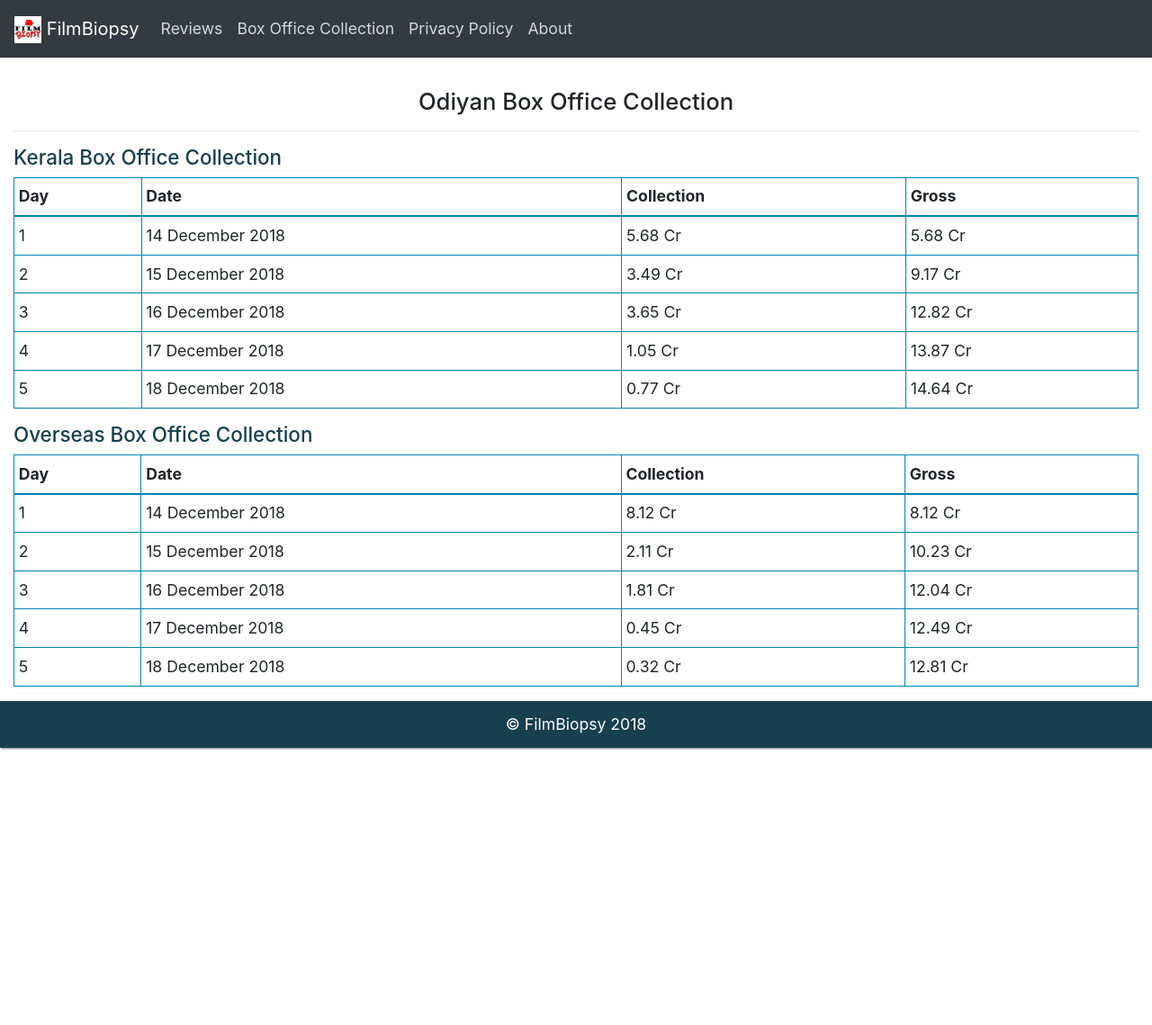
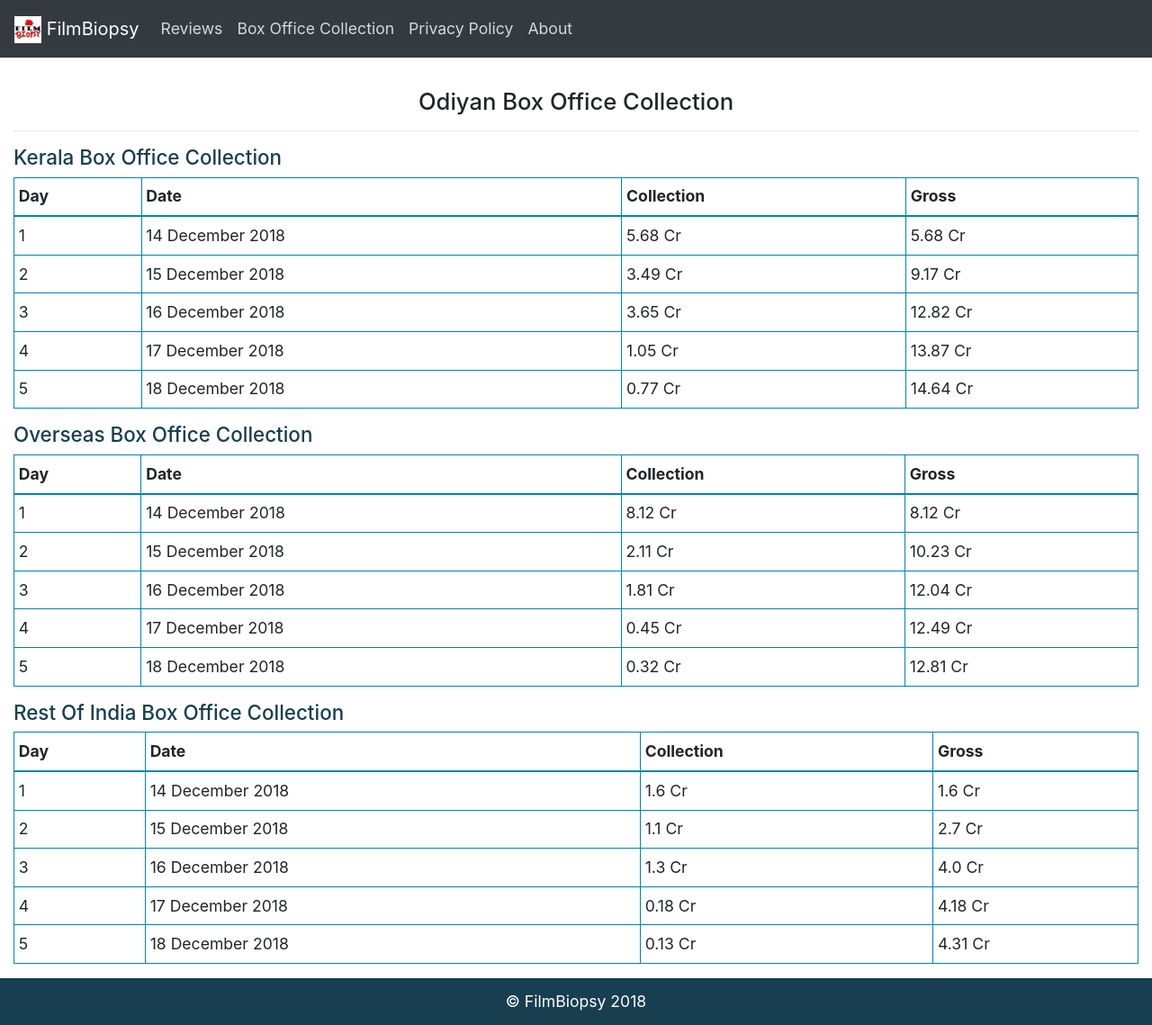
Before and after one commit to FilmBiopsy/filmbiopsy.github.io, a Jekyll site: the page built from _boxoffice/odiyan.md, in a window 1280 px wide and 1139 px high. Shown: the whole window at 90% size. Built offline with Jekyll 4.4.1, drawn with Linux system fonts in a browser that asks for light colours.

Commit message:
Rest of India

```diff
--- a/_boxoffice/odiyan.md
+++ b/_boxoffice/odiyan.md
@@ -29,4 +29,17 @@ locations:
         amount: .45
       - date: 18 December 2018
         amount: .32
+  - name: Rest Of India Box Office
+    denomination: Cr
+    collection:
+      - date: 14 December 2018
+        amount: 1.6
+      - date: 15 December 2018
+        amount: 1.1
+      - date: 16 December 2018
+        amount: 1.3
+      - date: 17 December 2018
+        amount: .18
+      - date: 18 December 2018
+        amount: .13
 ---
```
